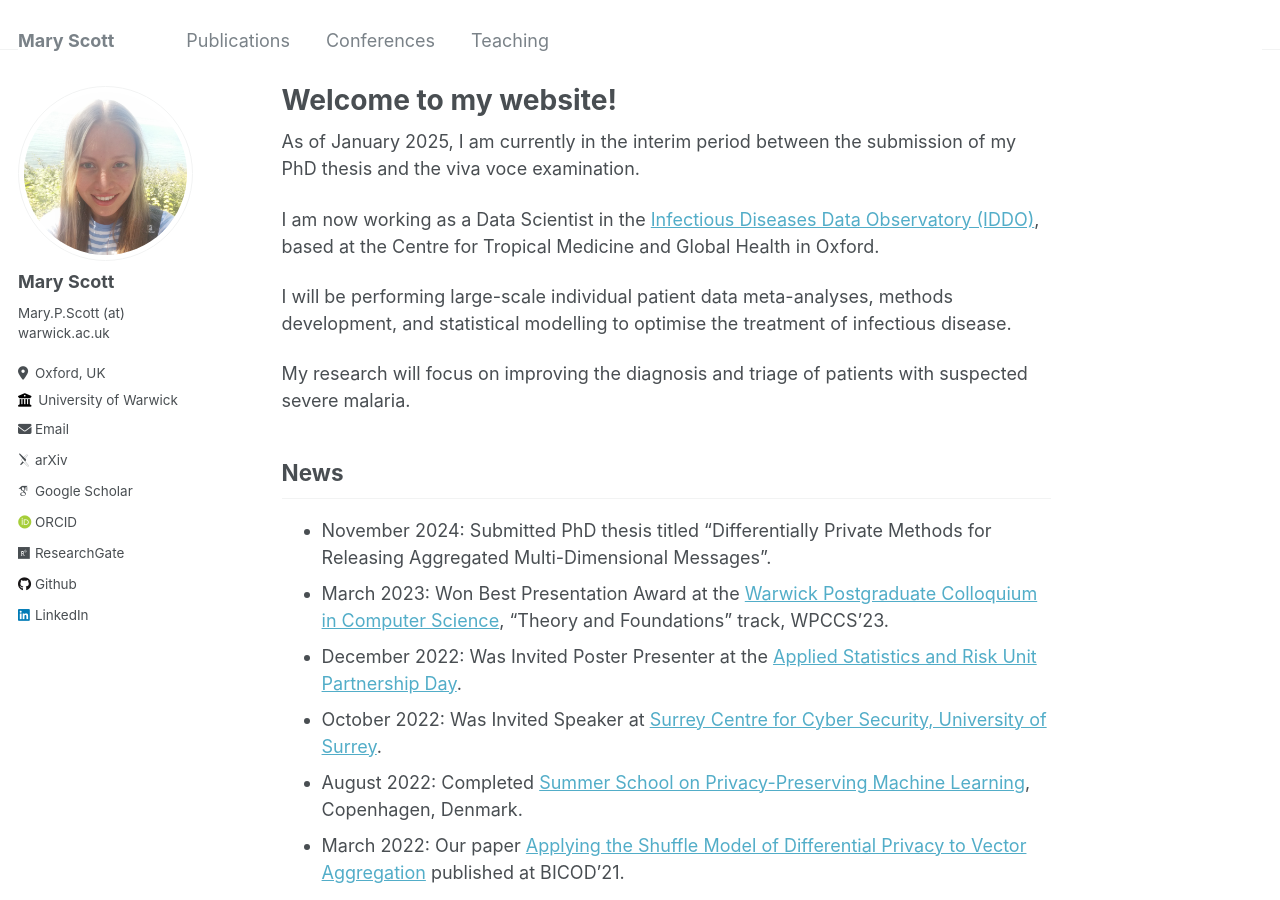
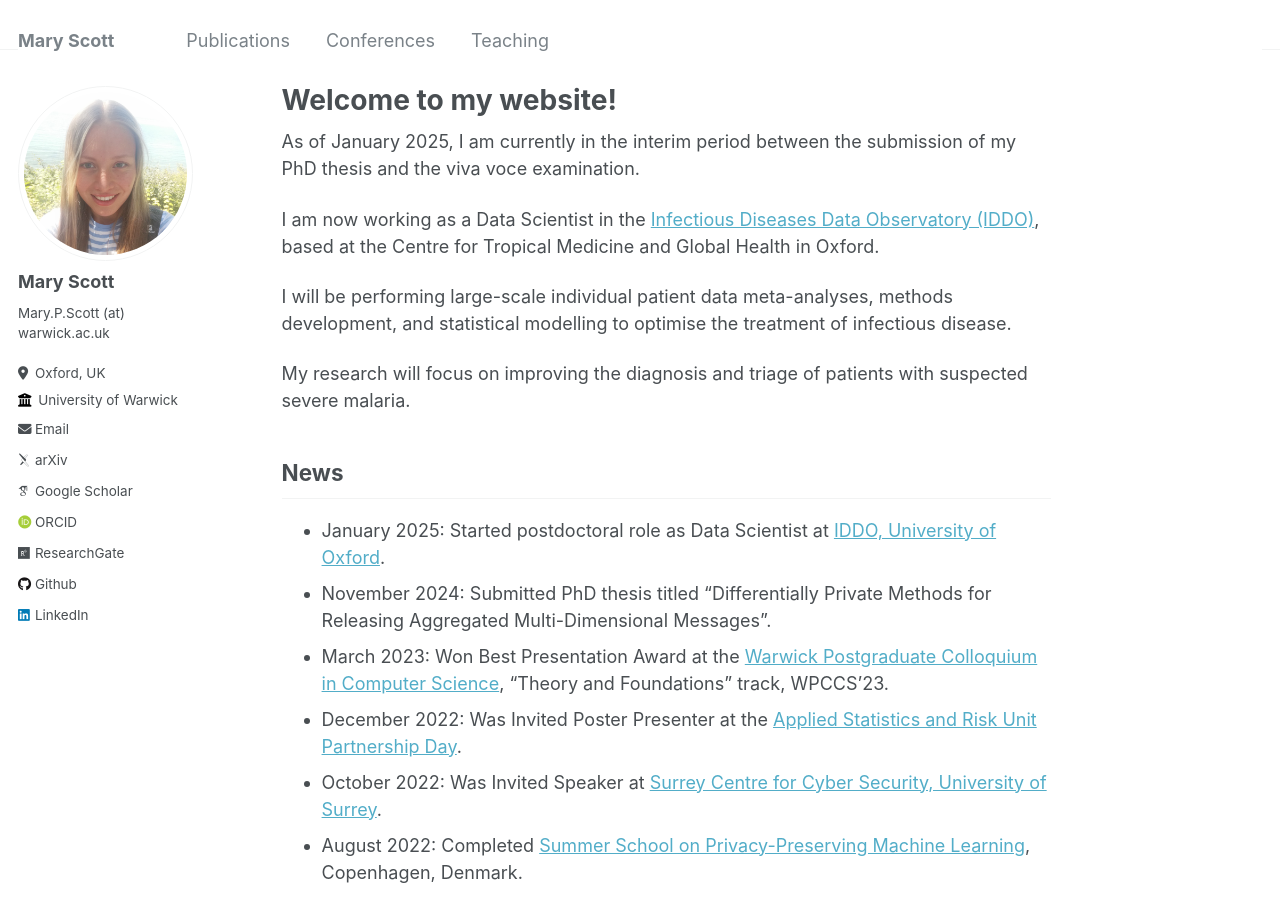
Before and after one commit to mary-python/mary-python.github.io, a Jekyll site: the page built from _pages/about.md, in a window 1280 px wide and 900 px high. Built offline with Jekyll 4.4.1, drawn with Linux system fonts in a browser that asks for light colours; some web fonts are replaced.

Commit message:
Update about.md

```diff
--- a/_pages/about.md
+++ b/_pages/about.md
@@ -17,6 +17,7 @@ My research will focus on improving the diagnosis and triage of patients with su
 
 News
 ------
+* January 2025: Started postdoctoral role as Data Scientist at [IDDO, University of Oxford](https://www.iddo.org/).
 * November 2024: Submitted PhD thesis titled "Differentially Private Methods for Releasing Aggregated Multi-Dimensional Messages".
 * March 2023: Won Best Presentation Award at the [Warwick Postgraduate Colloquium in Computer Science](https://warwick.ac.uk/fac/sci/dcs/research/wpccs/wpccs23/), "Theory and Foundations" track, WPCCS'23.
 * December 2022: Was Invited Poster Presenter at the [Applied Statistics and Risk Unit Partnership Day](https://warwick.ac.uk/fac/sci/statistics/asru/registration-page-2022n/).
```
